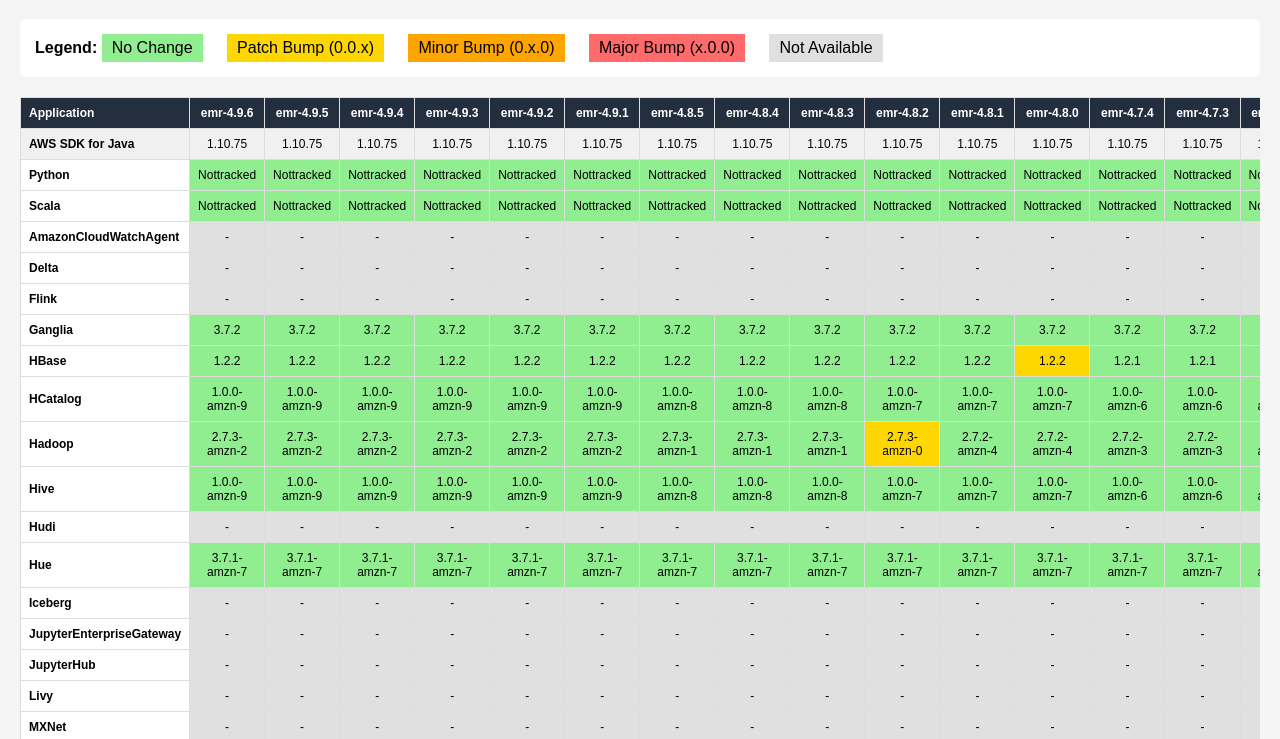
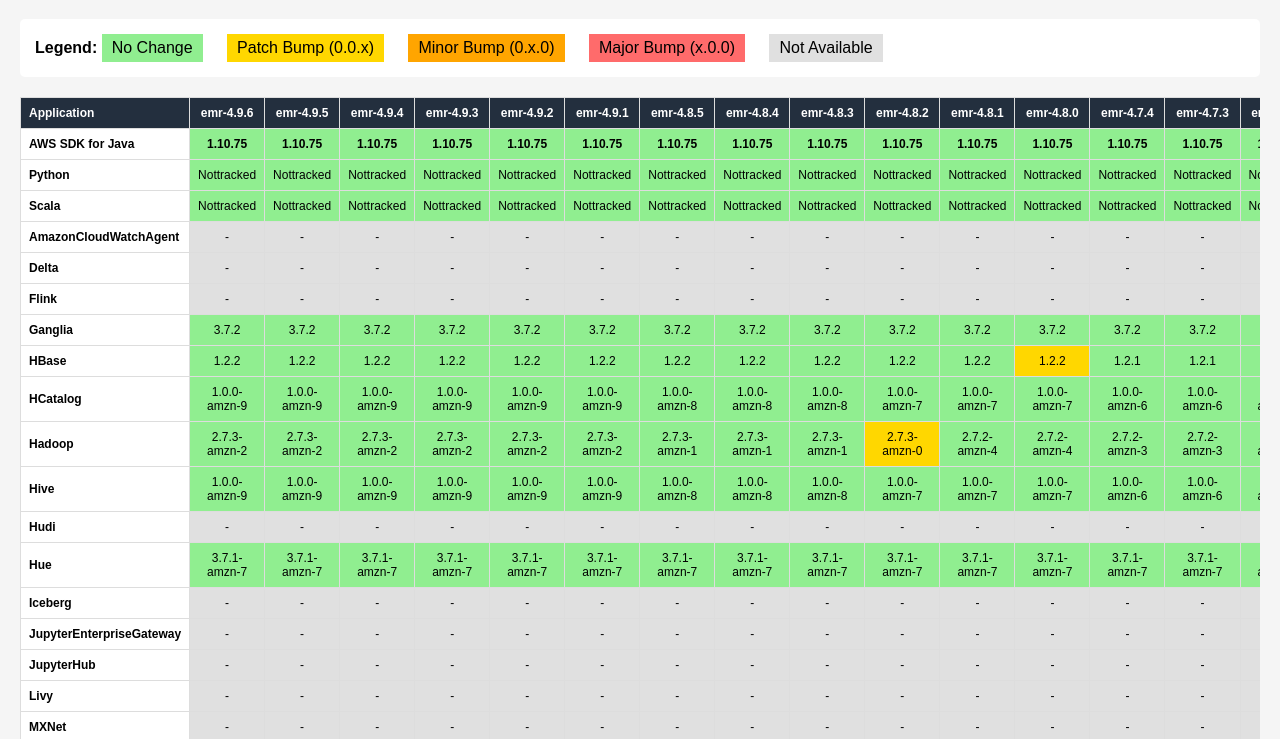
Before and after one commit to apmechev/emr-versions, a plain HTML site: page emr-4.x.html in a window 1280 px wide. In both pictures the pointer is over the element "AWS SDK for Java". Shown: the part 61-800 px from the top of the page. Drawn offline with Linux system fonts and the light colour scheme.

Commit message:
style(yld-chore): style selected row better

```diff
--- a/emr-4.x.html
+++ b/emr-4.x.html
@@ -62,7 +62,7 @@
             background-color: #232f3e;
         }
         tr:hover td {
-            background-color: #f0f0f0;
+            font-weight: bold;
         }
     </style>
 </head>
```
Also changed, not shown: emr-5.x.html (+1 -1 lines), emr-6.x.html (+1 -1 lines), emr-7.x.html (+1 -1 lines).
